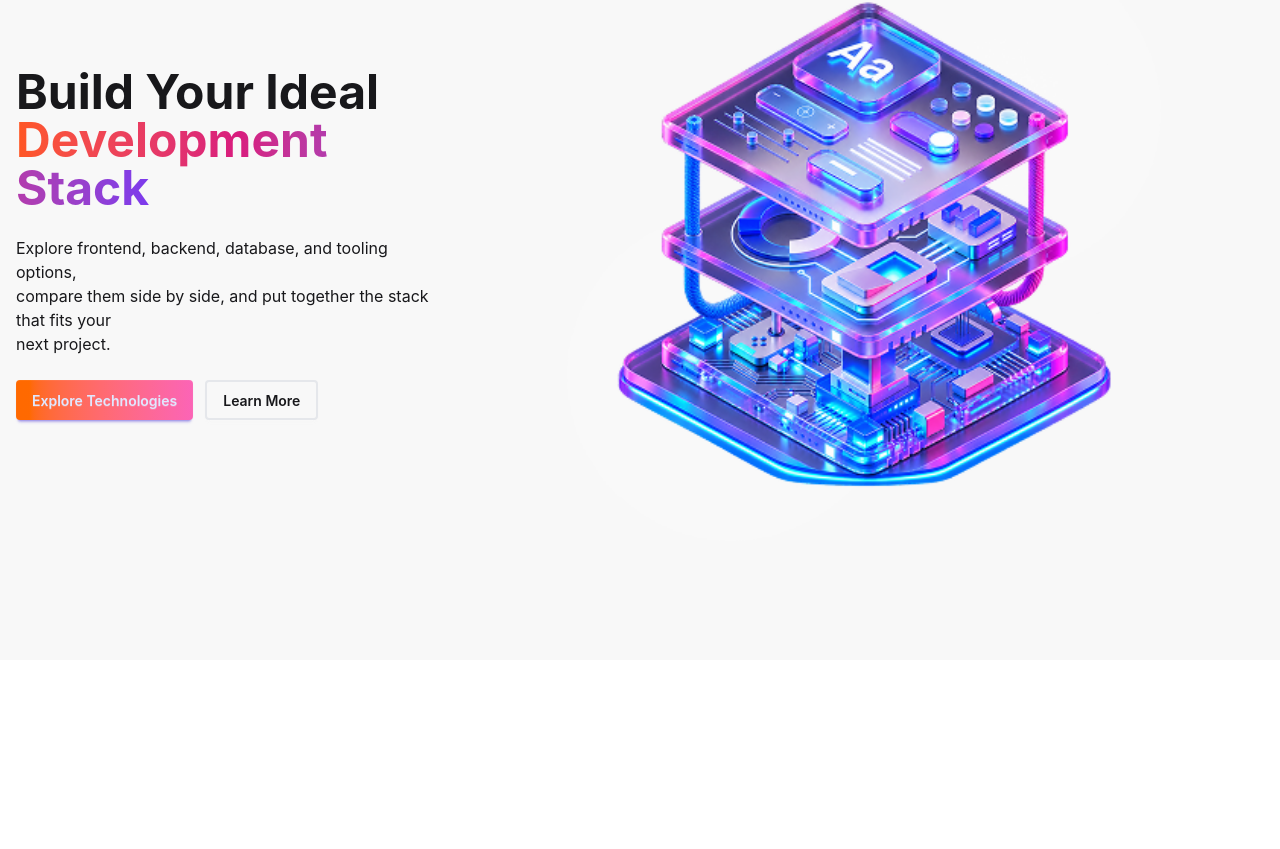
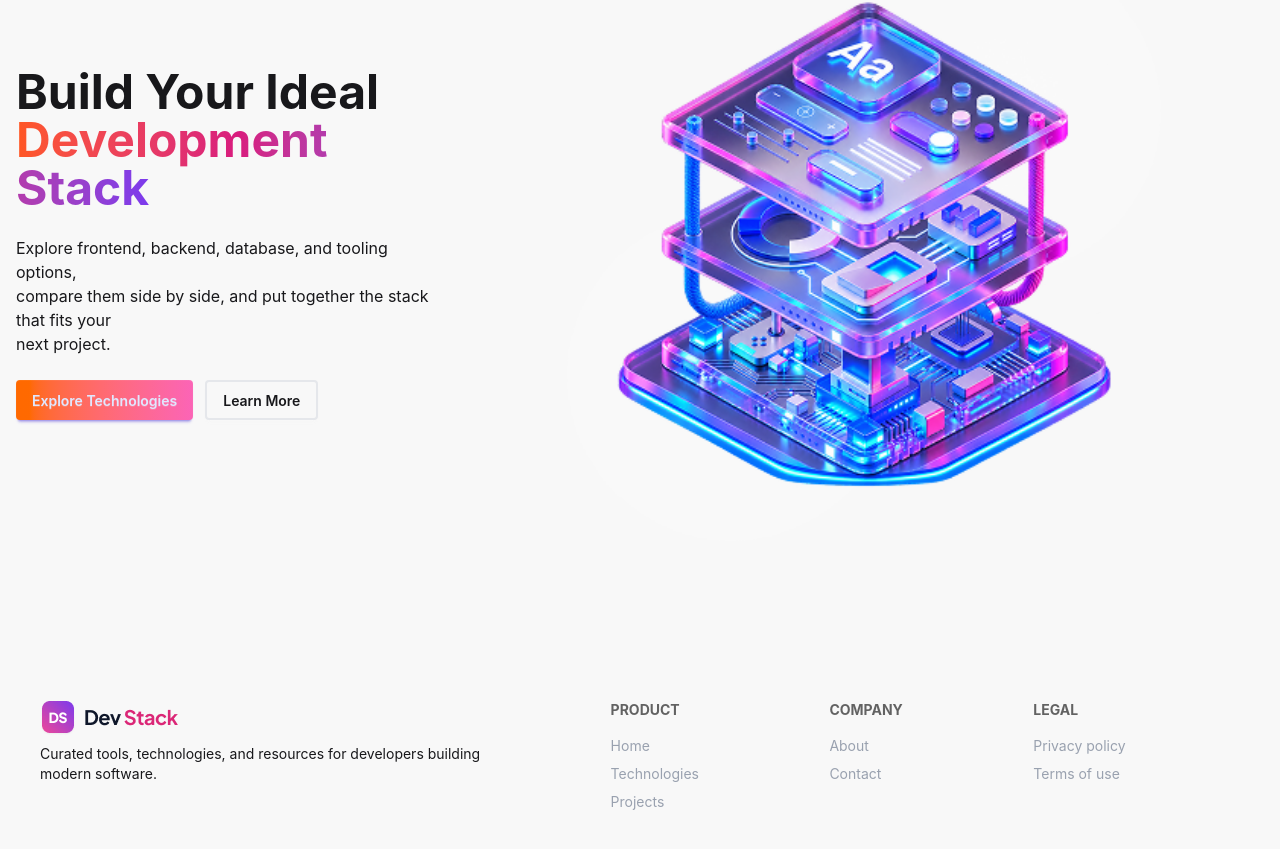
Before and after one commit to Arif2ankhi/Dev-Stack-2026, a React (Vite) app: page / in a window 1280 px wide. Shown: the part 237-1086 px from the top of the page. Before the commit the page ends 897 px from the top, so only its background shows below. Built offline with nearby package versions, Linux system fonts and the light colour scheme.

Commit message:
Banner section completed

```diff
--- a/src/App.tsx
+++ b/src/App.tsx
@@ -1,4 +1,5 @@
 import Banner from "./components/Banner"
+import Footer from "./components/Footer"
 import Nav from "./components/Nav"
 
 
@@ -10,9 +11,7 @@ function App() {
     <>
       <Nav></Nav>
       <Banner></Banner>
-     {/* <h2 className="text-5xl text-green-500">Dev Stack</h2> */}
-     {/* <button className='btn btn-error'>Button</button> */}
-
+     <Footer></Footer>
     </>
   )
 }
--- /dev/null
+++ b/src/components/Footer.tsx
@@ -0,0 +1,39 @@
+import logo from '../assets/logo-text.png'
+
+const Footer = () => {
+    return (
+        <footer className="footer sm:footer-horizontal bg-base-200 text-base-content p-10">
+  <aside>
+    <img src={logo} alt="" />
+
+    <p>
+      Curated tools, technologies, and resources for developers building
+
+      <br />
+      modern software.
+    </p>
+  </aside>
+  <nav>
+    <h6 className="footer-title font-bold text-black">Product</h6>
+    <a className="link link-hover text-gray-400">Home</a>
+    <a className="link link-hover text-gray-400">Technologies</a>
+    <a className="link link-hover text-gray-400">Projects</a>
+
+  </nav>
+  <nav>
+    <h6 className="footer-title font-bold text-black">Company</h6>
+    <a className="link link-hover text-gray-400">About </a>
+    <a className="link link-hover text-gray-400">Contact</a>
+    <a className="link link-hover text-gray-400"></a>
+
+  </nav>
+  <nav>
+    <h6 className="footer-title font-bold text-black">Legal</h6>
+    <a className="link link-hover text-gray-400">Privacy policy</a>
+    <a className="link link-hover text-gray-400">Terms of use</a>
+  </nav>
+</footer>
+    );
+};
+
+export default Footer;
```
